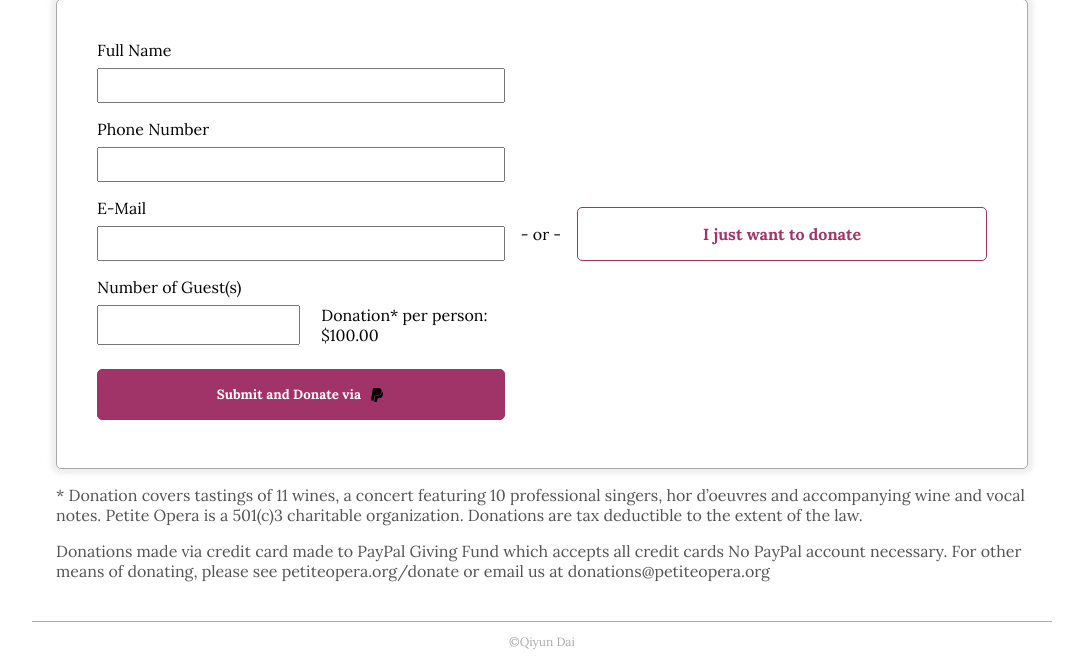
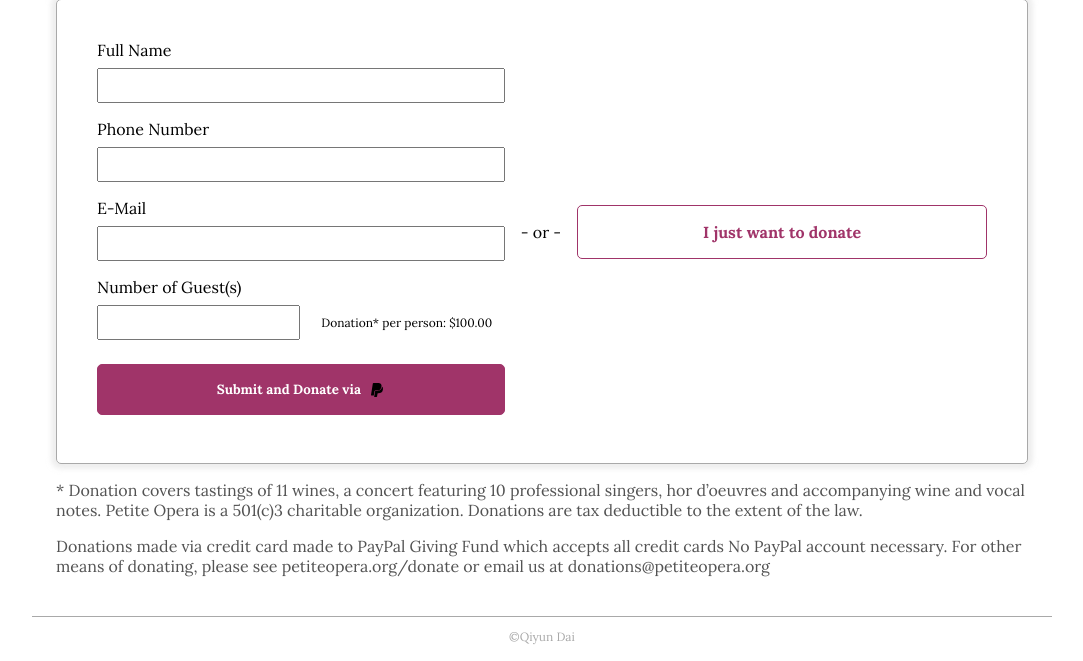
Before and after one commit to qiyundai/vocal-palettes-pairing, a PHP site: page / in a window 1280 px wide. Shown: the part 998-1659 px from the top of the page, without its empty margins (98-1181 px from the left). Run offline with PHP 8.4, Linux system fonts and the light colour scheme.

Commit message:
Live price tag added

```diff
--- a/index.php
+++ b/index.php
@@ -35,9 +35,9 @@
                 <label for="party">Number of Guest(s)</label>
                 <div class="container__form__party">
                     <input id="party" name="party" type="number" required>
-                    <div>Donation* per person: $100.00</div>
+                    <div id="total" class="price">Donation* per person: $100.00</div>
                 </div>
-                <button>Submit and Donate via<img class="paypal-logo" src="assets/paypal-brands.svg" alt="paypal"></button>
+                <button id="submit-btn">Submit and Donate via<img class="paypal-logo" src="assets/paypal-brands.svg" alt="paypal"></button>
             </form>
             <p>- or -</p>
             <a class="link-donate" href="https://paypal.com/us/fundraiser/charity/1263109" target="_blank">I just want to donate</a>
--- a/script.js
+++ b/script.js
@@ -0,0 +1,11 @@
+const $partyNumber = document.getElementById('party');
+const $total = document.getElementById('total');
+
+$partyNumber.addEventListener('change', (e) => {
+    if(e.target.value === '') {
+        $total.innerText = 'Donation* per person: $100.00'
+    } else {
+        const total = e.target.value * 100.00;
+        $total.innerText = `Your total is $${total.toFixed(2)}`;
+    }
+})
--- a/style.css
+++ b/style.css
@@ -33,6 +33,7 @@ html body .container__form__party {
   width: 100%;
   display: flex;
   justify-content: space-between;
+  align-items: center;
 }
 html body .container__form__party input {
   width: 45%;
@@ -42,11 +43,12 @@ html body .container__form__party input {
     width: auto;
   }
 }
-html body .container__form__party div {
+html body .container__form__party .price {
   width: 45%;
+  font-size: 12px;
 }
 @media only screen and (max-width: 600px) {
-  html body .container__form__party div {
+  html body .container__form__party .price {
     width: auto;
   }
 }
--- a/style.scss
+++ b/style.scss
@@ -38,6 +38,7 @@ html {
                     width: 100%;
                     display: flex;
                     justify-content: space-between;
+                    align-items: center;
 
                     input {
                         width: 45%;
@@ -47,8 +48,9 @@ html {
                         }
                     }
 
-                    div {
+                    .price {
                         width: 45%;
+                        font-size: 12px;
 
                         @media only screen and (max-width: 600px) {
                             width: auto;
```
Also changed, not shown: 1 other file.
